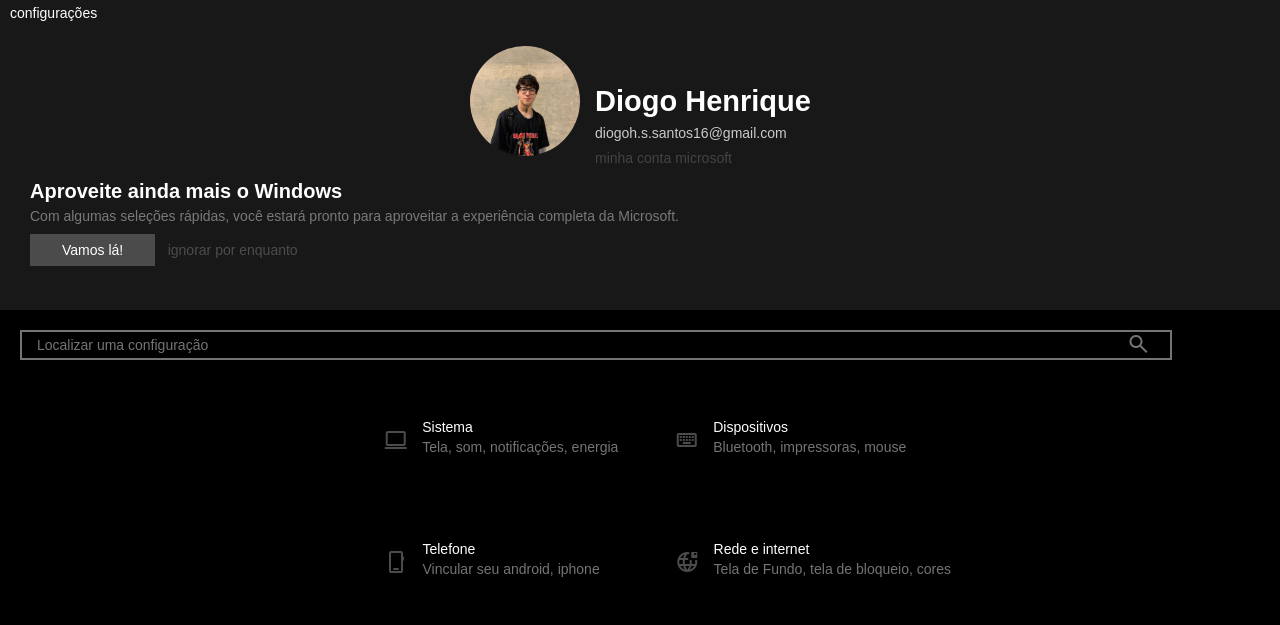
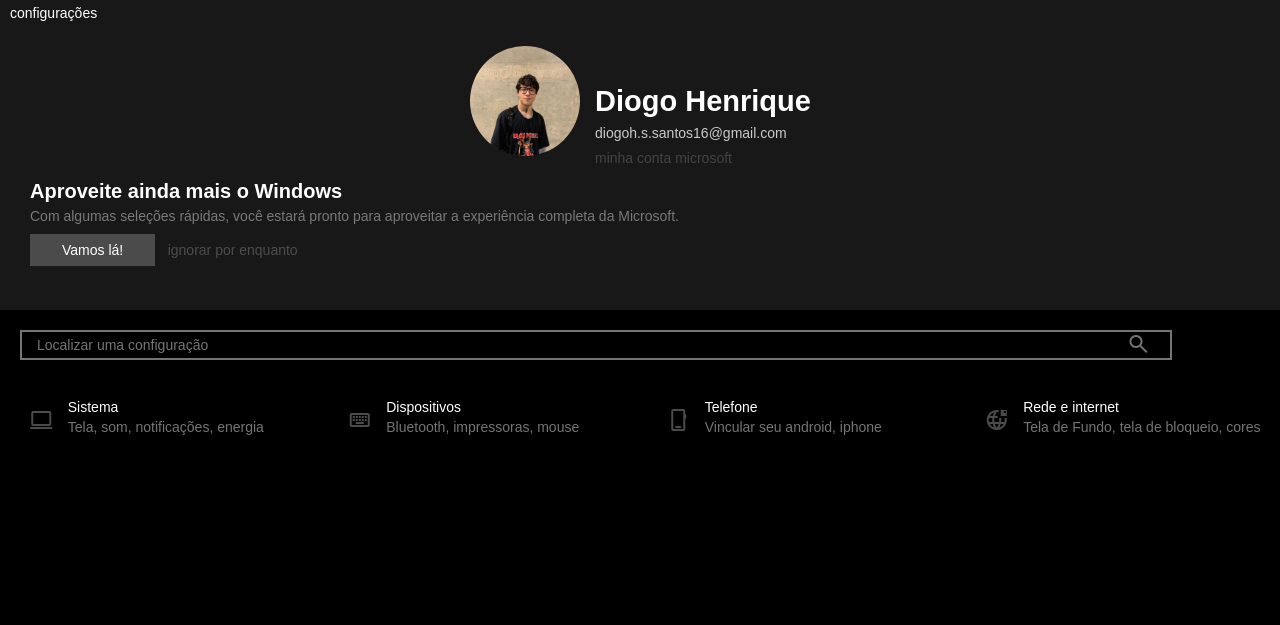
Before and after one commit to DiogoHSSantos/Config.Windows, a plain HTML site: page index.html in a window 1280 px wide. Drawn offline with nearby package versions, Linux system fonts and the light colour scheme.

Commit message:
consegui atualizar as listas

```diff
--- a/estilos/style.css
+++ b/estilos/style.css
@@ -146,18 +146,18 @@ header{
 .listacont{
     display: inline-block;
     padding: 10px;
-    text-align: left;
+    text-align: le;
 }
 #primeiralista{
     margin-top: 50px;
 }
-.lista{
+.listindividual{
     padding: 0px 0px;
     height: 60px;
     display: block;
     cursor: context-menu;
 }
-.lista:hover{
+.listindividual:hover{
     background-color: #4b4b4b50;
 }
 .titulolist{
--- a/estilos/tablet.css
+++ b/estilos/tablet.css
@@ -1,25 +1,26 @@
 @charset "UTF-8";
+*{
+    padding: 0px;
+    margin: 0px;
 
-.lista{
+}
+#lista{
+    text-align: center;
+}
+.listacont{
+    text-align: left;
+}
+#logocomput{
+    text-align: left;
+}
+.listindividual{
+    text-align: left;
+    margin: 10px 3px;
     display: inline-block;
-    margin: 10px 10px;
-    padding: 20px 0px;
+    width: 306px;
     border: 1px solid rgba(0, 0, 0, 0);
 }
-.lista:hover{
+.listindividual:hover{
     background-color: rgba(255, 255, 255, 0);
     border: 1px solid rgba(255, 255, 255, 0.13);
-
 }
-#linha1tab{
-    text-align: center;
-}
-#linha2tab{
-    text-align: center;
-    position: relative;
-    right: -13px;
-}
-#redes{
-    position: relative;
-    right: -19px;
-}
--- a/index.html
+++ b/index.html
@@ -44,8 +44,8 @@
 
         </input>
         </form>
-        <div id="linha1tab">
-            <div class="lista" id="primeiralista">
+            <div id="lista">
+                <div class="listindividual" id="primeiralista">
                     <span class="material-symbols-outlined" id="logocomput">
                         computer
                     </span>
@@ -54,7 +54,7 @@
                         <p class="descriçao">Tela, som, notificações, energia</p>
                     </div>
                 </div>
-            <div class="lista">
+                <div class="listindividual">
                     <span class="material-symbols-outlined" id="logocomput">
                         keyboard
                     </span>
@@ -63,9 +63,7 @@
                         <p class="descriçao">Bluetooth, impressoras, mouse</p>
                     </div>
                 </div>
-        </div>
-        <div id="linha2tab">
-            <div class="lista" id="telefone">
+                <div class="listindividual" id="telefone">
                     <span class="material-symbols-outlined" id="logocomput">
                         phone_iphone
                     </span>
@@ -74,7 +72,7 @@
                         <p class="descriçao">Vincular seu android, iphone</p>
                     </div>
                 </div>
-            <div class="lista" id="redes">
+                <div class="listindividual" id="redes">
                     <span class="material-symbols-outlined" id="logocomput">
                         bring_your_own_ip
                     </span>
```
Lines whose indentation alone changed are shown as unchanged.
